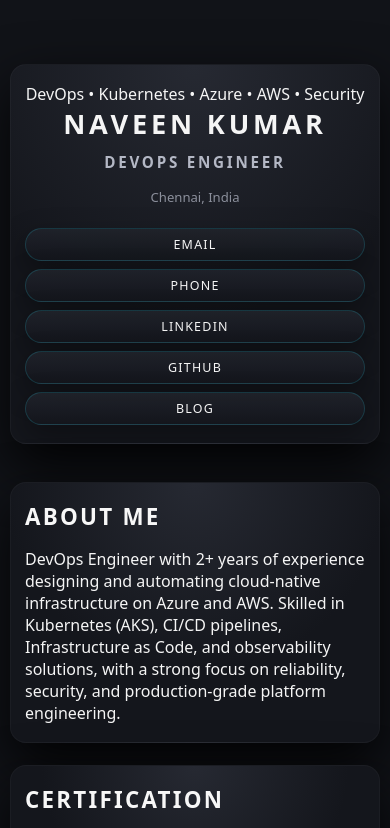
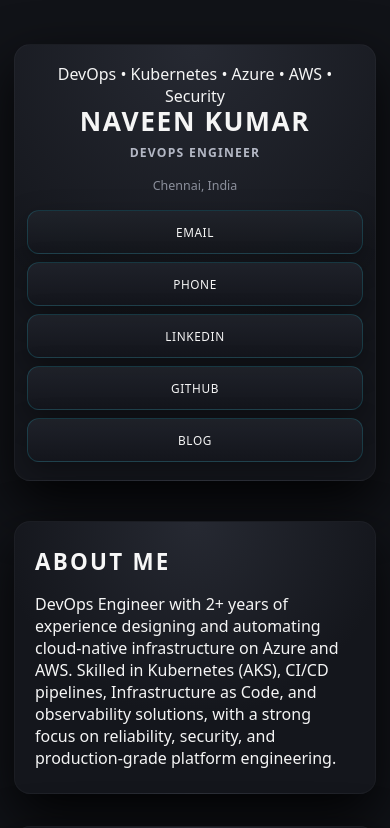
Before and after one commit to naveenkumar-sakthivel/my-portfolio, a website: page public/index.html in a window 390 px wide. Shown: the top 828 px of the page. Drawn offline with Linux system fonts and the light colour scheme; a web font is replaced by a local one.

```diff
--- a/public/styles.css
+++ b/public/styles.css
@@ -248,7 +248,6 @@
   text-transform: uppercase;
 }
 
-/* ========== Contact ========== */
 /* ========== Contact ========== */
 .contact-section {
   padding: 0;
@@ -526,91 +525,97 @@
   }
 }
 
-/* Phones (portrait) */
+/* ========== Mobile only hero fixes ========== */
 @media (max-width: 640px) {
-  .page {
-    padding: 24px 10px 40px;
+  .hero.center {
+    padding-top: 12px;
+    padding-bottom: 8px;
   }
 
-  .section {
-    margin-bottom: 22px;
+  .hero-inner {
+    padding: 20px 14px;
+    border-radius: 16px;
   }
 
-  .hero-inner,
-  .card {
-    padding: 20px 16px;
+  /* top skills line */
+  .hero-topline {
+    font-size: 0.76rem;
+    line-height: 1.45;
+    margin-bottom: 8px;
+    color: #b8becc;
+    letter-spacing: 0.03em;
   }
 
   .hero h1 {
     font-size: 1.9rem;
-    letter-spacing: 0.16em;
+    letter-spacing: 0.08em;
+    line-height: 1.08;
   }
 
   .hero h2 {
-    font-size: 0.95rem;
-    letter-spacing: 0.18em;
+    margin-top: 8px;
+    font-size: 0.82rem;
+    letter-spacing: 0.12em;
   }
 
   .location {
+    margin-top: 6px;
     font-size: 0.82rem;
   }
 
   .hero-links {
+    margin-top: 16px;
+    display: grid;
+    grid-template-columns: 1fr 1fr;
+    gap: 10px;
+  }
+
+  .hero-links a {
+    width: 100%;
+    min-height: 44px;
+    padding: 11px 10px;
+    justify-content: center;
+    font-size: 0.74rem;
+    letter-spacing: 0.05em;
+    border-radius: 12px;
+  }
+
+  .hero-links a.blog-btn {
+    grid-column: 1 / -1;
+  }
+}
+
+@media (max-width: 420px) {
+  .hero-inner {
+    padding: 18px 12px;
+  }
+
+  .hero-topline {
+    font-size: 0.72rem;
+  }
+
+  .hero h1 {
+    font-size: 1.65rem;
+    letter-spacing: 0.06em;
+  }
+
+  .hero h2 {
+    font-size: 0.76rem;
+    letter-spacing: 0.1em;
+  }
+
+  .location {
+    font-size: 0.78rem;
+  }
+
+  .hero-links {
+    grid-template-columns: 1fr;
     gap: 8px;
   }
 
-  .hero-links a {
-    padding: 7px 12px;
-    font-size: 0.78rem;
-  }
-
-  .project-block ul {
-    margin-left: 14px;
-  }
-
-  .terminal-body {
-    max-height: 260px;
-  }
-}
-
-/* Very small phones */
-@media (max-width: 480px) {
-  .hero h1 {
-    font-size: 1.7rem;
-    letter-spacing: 0.14em;
-  }
-
-  .hero-inner,
-  .card {
-    padding: 18px 14px;
-  }
-
-  .skills-group p,
-  .project-block li,
-  .contact-info p {
-    font-size: 0.85rem;
-  }
-
-  .contact-form input,
-  .contact-form textarea {
-    font-size: 0.85rem;
-    padding: 8px 10px;
-  }
-
-  .terminal-body {
-    max-height: 220px;
-  }
-}
-
-@media (max-width: 640px) {
-  .hero-links a {
-    width: 100%;
-    justify-content: center;
-  }
-
-  .contact-info a {
-    width: 100%;
-    justify-content: center;
+  .hero-links a,
+  .hero-links a.blog-btn {
+    grid-column: auto;
   }
 }
 
```
